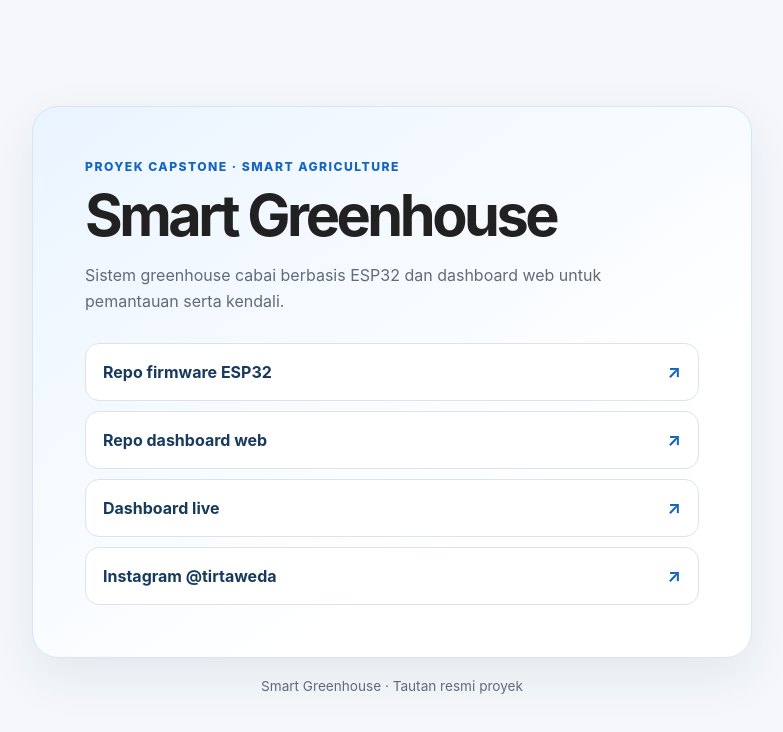
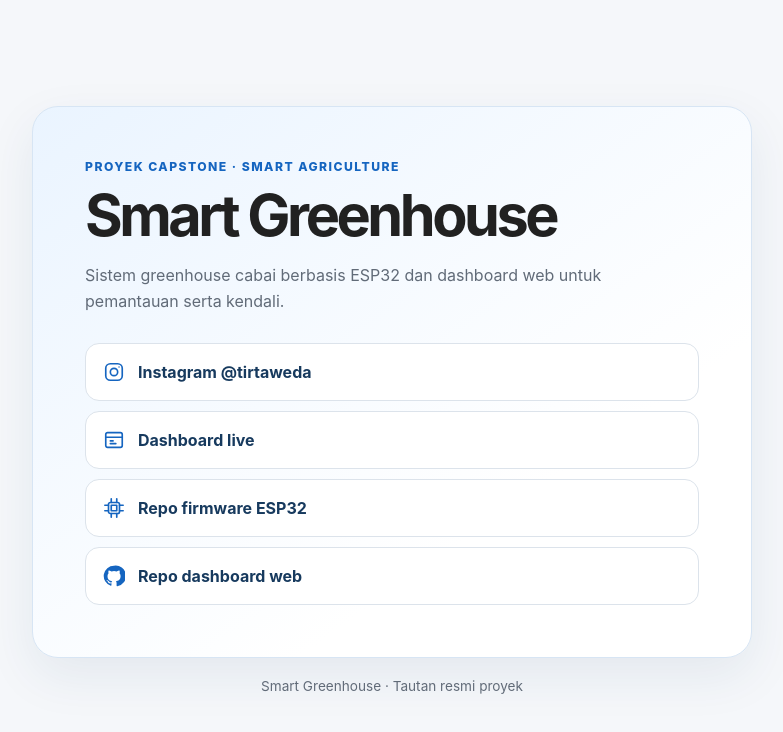
Before and after one commit to will-zx/smartgh-pages, a plain HTML site: page index.html in a window 1280 px wide. Shown: the whole page, without its empty margins (248-1031 px from the left). Drawn offline with Linux system fonts and the light colour scheme.

Commit message:
Reorder project links and add SVG icons

```diff
--- a/index.html
+++ b/index.html
@@ -27,9 +27,9 @@
     h1 { margin: 0; font-size: clamp(2rem, 7vw, 3.6rem); line-height: 1.04; letter-spacing: -.06em; }
     .intro { max-width: 520px; margin: 16px 0 28px; color: var(--muted); line-height: 1.65; }
     nav { display: grid; gap: 10px; }
-    a { display: flex; min-height: 58px; align-items: center; justify-content: space-between; gap: 16px; padding: 14px 17px; border: 1px solid var(--border); border-radius: 14px; background: #fff; color: #173a5e; font-weight: 700; text-decoration: none; transition: border-color .18s ease, transform .18s ease, box-shadow .18s ease; }
+    a { display: flex; min-height: 58px; align-items: center; justify-content: flex-start; gap: 13px; padding: 14px 17px; border: 1px solid var(--border); border-radius: 14px; background: #fff; color: #173a5e; font-weight: 700; text-decoration: none; transition: border-color .18s ease, transform .18s ease, box-shadow .18s ease; }
     a:hover { transform: translateY(-2px); border-color: #9fc3e9; box-shadow: 0 8px 22px rgba(32, 72, 112, .09); }
-    a span { color: var(--blue); font-size: 1.1rem; }
+    .icon { width: 22px; height: 22px; flex: 0 0 22px; color: var(--blue); }
     footer { margin-top: 20px; color: var(--muted); font-size: .85rem; text-align: center; }
     :focus-visible { outline: 3px solid #e8a900; outline-offset: 3px; }
     @media (prefers-reduced-motion: reduce) { *, *::before, *::after { scroll-behavior: auto !important; transition-duration: .01ms !important; } }
@@ -42,10 +42,22 @@
       <h1 id="title">Smart Greenhouse</h1>
       <p class="intro">Sistem greenhouse cabai berbasis ESP32 dan dashboard web untuk pemantauan serta kendali.</p>
       <nav aria-label="Tautan proyek">
-        <a href="https://github.com/will-zx/smartgh-firmware" target="_blank" rel="noopener noreferrer">Repo firmware ESP32 <span aria-hidden="true">↗</span></a>
-        <a href="https://github.com/will-zx/smartgh-manager" target="_blank" rel="noopener noreferrer">Repo dashboard web <span aria-hidden="true">↗</span></a>
-        <a href="https://smartgh-manager.pages.dev/" target="_blank" rel="noopener noreferrer">Dashboard live <span aria-hidden="true">↗</span></a>
-        <a href="https://www.instagram.com/tirtaweda/" target="_blank" rel="noopener noreferrer">Instagram @tirtaweda <span aria-hidden="true">↗</span></a>
+        <a href="https://www.instagram.com/tirtaweda/" target="_blank" rel="noopener noreferrer">
+          <svg class="icon" viewBox="0 0 24 24" fill="none" stroke="currentColor" stroke-width="1.8" stroke-linecap="round" stroke-linejoin="round" aria-hidden="true"><rect x="3" y="3" width="18" height="18" rx="5"/><circle cx="12" cy="12" r="4"/><circle cx="17.5" cy="6.5" r=".8" fill="currentColor" stroke="none"/></svg>
+          <span>Instagram @tirtaweda</span>
+        </a>
+        <a href="https://smartgh-manager.pages.dev/" target="_blank" rel="noopener noreferrer">
+          <svg class="icon" viewBox="0 0 24 24" fill="none" stroke="currentColor" stroke-width="1.8" stroke-linecap="round" stroke-linejoin="round" aria-hidden="true"><rect x="3" y="4" width="18" height="16" rx="2"/><path d="M3 9h18m-13 4h3m-3 3h6"/></svg>
+          <span>Dashboard live</span>
+        </a>
+        <a href="https://github.com/will-zx/smartgh-firmware" target="_blank" rel="noopener noreferrer">
+          <svg class="icon" viewBox="0 0 24 24" fill="none" stroke="currentColor" stroke-width="1.8" stroke-linecap="round" stroke-linejoin="round" aria-hidden="true"><rect x="6" y="6" width="12" height="12" rx="2"/><path d="M9 9h6v6H9zM9 2v4m6-4v4M9 18v4m6-4v4M2 9h4m-4 6h4m12-6h4m-4 6h4"/></svg>
+          <span>Repo firmware ESP32</span>
+        </a>
+        <a href="https://github.com/will-zx/smartgh-manager" target="_blank" rel="noopener noreferrer">
+          <svg class="icon" viewBox="0 0 24 24" fill="currentColor" aria-hidden="true"><path d="M12 .8a11.2 11.2 0 0 0-3.54 21.83c.56.1.77-.24.77-.54v-2.1c-3.13.68-3.79-1.33-3.79-1.33-.51-1.3-1.25-1.65-1.25-1.65-1.02-.7.08-.69.08-.69 1.12.08 1.71 1.15 1.71 1.15 1 .1.77 2.05 3.37 1.52.1-.73.39-1.22.7-1.5-2.5-.28-5.13-1.25-5.13-5.57 0-1.23.44-2.24 1.15-3.03-.12-.28-.5-1.44.11-2.99 0 0 .94-.3 3.08 1.16a10.7 10.7 0 0 1 5.61 0c2.14-1.46 3.08-1.16 3.08-1.16.61 1.55.23 2.71.11 2.99.72.79 1.15 1.8 1.15 3.03 0 4.33-2.63 5.29-5.14 5.57.4.35.75 1.03.75 2.08v3.1c0 .3.2.65.78.54A11.2 11.2 0 0 0 12 .8Z"/></svg>
+          <span>Repo dashboard web</span>
+        </a>
       </nav>
     </section>
     <footer>Smart Greenhouse · Tautan resmi proyek</footer>
```
